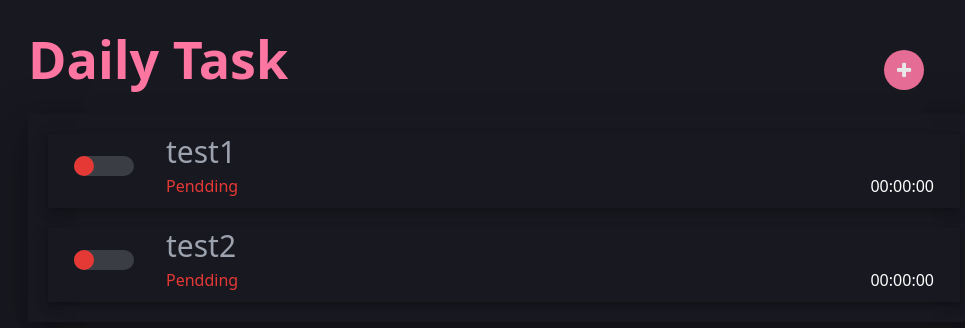
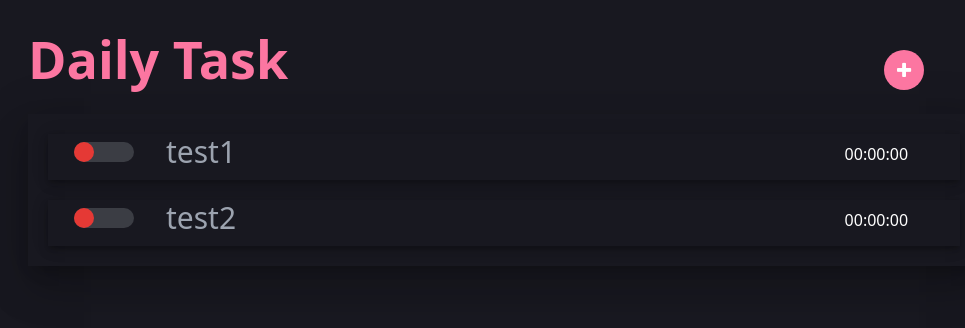
Before and after one commit to khushiteli/todo, a React (Create React App) app: page / in a window 1280 px wide. Shown: the top 328 px of the page, without its empty margins (136-1101 px from the left). Built offline with nearby package versions, Linux system fonts and the light colour scheme.

Commit message:
done final

```diff
--- a/src/App.css
+++ b/src/App.css
@@ -115,7 +115,7 @@ input[type="radio"] {
 }
 
 button{
-  opacity: .9;
+  /* opacity: .9; */
 }
 
 button:hover {
--- a/src/pages/list.jsx
+++ b/src/pages/list.jsx
@@ -54,7 +54,7 @@ const List = ({todos , setTodos}) => {
                         <li key={todo.id}>
                             <div className={`task-complete ${todo.status === 2 ? 'active' : ''} flex gap-5 w-[100%] items-center`}>
                                 <div className='flex gap-8 pl-4 items-center'>
-                                    {/* <div className='text-3xl'><i class="fa fa-caret-right"></i></div> */}
+                                    {/* <div  className='text-3xl'><i class="fa fa-caret-right"></i></div> */}
                                     <div className="toggle-button">
                                         <input
                                             id={`on-${todo.id}`}
@@ -86,18 +86,19 @@ const List = ({todos , setTodos}) => {
                                             onClick={() => toggleTimer(todo.id)}>
                                             {' '}
                                             </label>
+
                                     </div>
 
-                                    <div className='flex flex-col'>
+                                    {/* <div className='flex flex-col'> */}
                                         <div className='todo-text text-text-color text-3xl'>{todo.text}</div>
-                                        <div className='flex align-items-center mt-1 justify-between w-[60vw]'>
+                                        <div className='flex align-items-center mt-1 justify-between w-[50vw]'>
                                             <div
                                             className={`
                                             ${todo.status === 0 ? 'pendding-text' : ''}
                                             ${todo.status === 1 ? 'ongoing-text' : ''}
                                             ${todo.status === 2 ? 'complete-text' : ''}
                                             `}>
-                                                {statusText}
+                                                {''}
                                             </div>
                                             <div className='timer'>
                                                 <span>{String(Math.floor((todo.time / (1000 * 60 * 60)) % 24)).padStart(2, '0')}</span>:
@@ -106,7 +107,8 @@ const List = ({todos , setTodos}) => {
                                             </div>
                                         </div>
                                     </div>
-                                </div>
+
+                                {/* </div> */}
                             </div>
                         </li>
                     )
```
